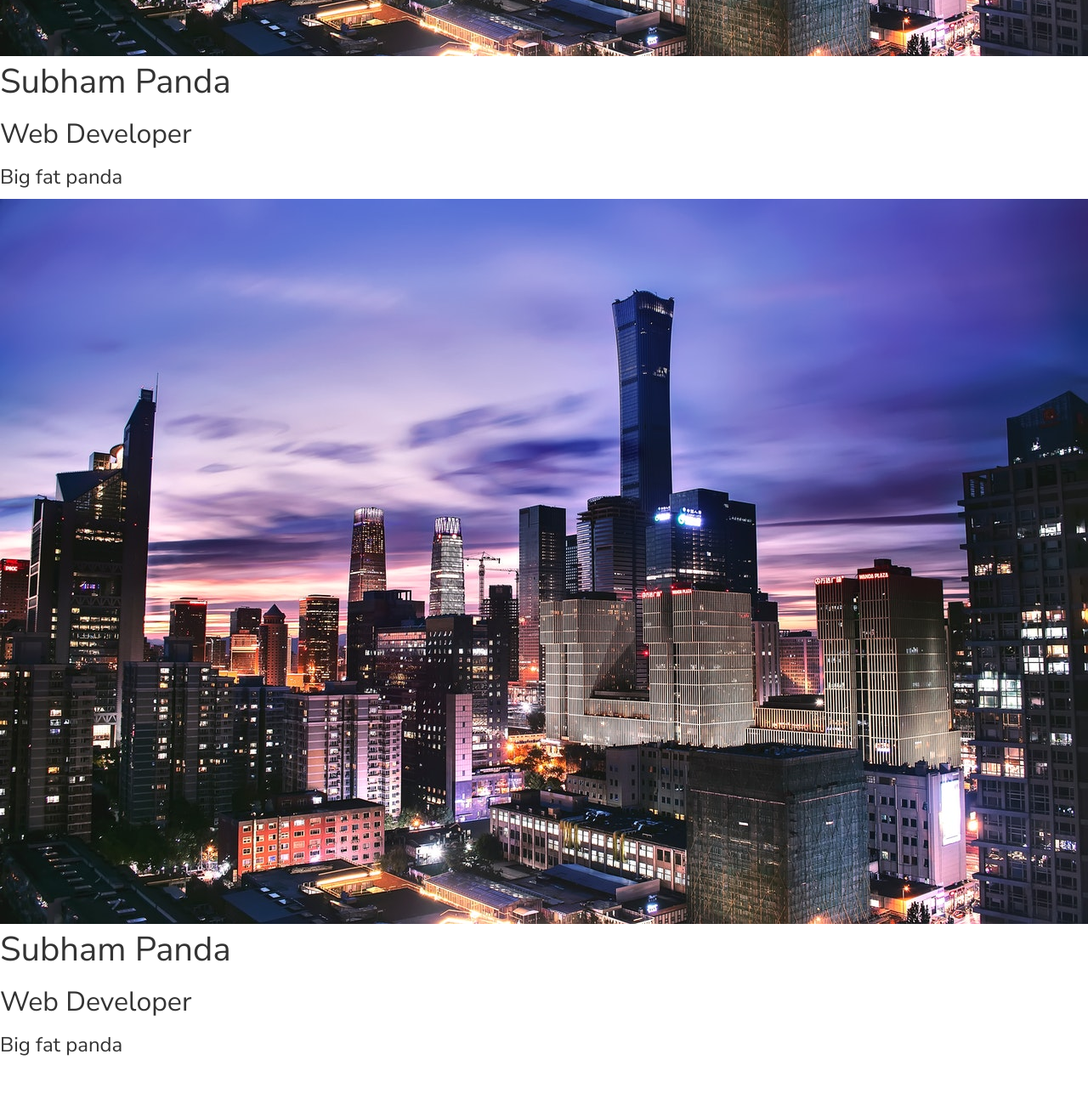
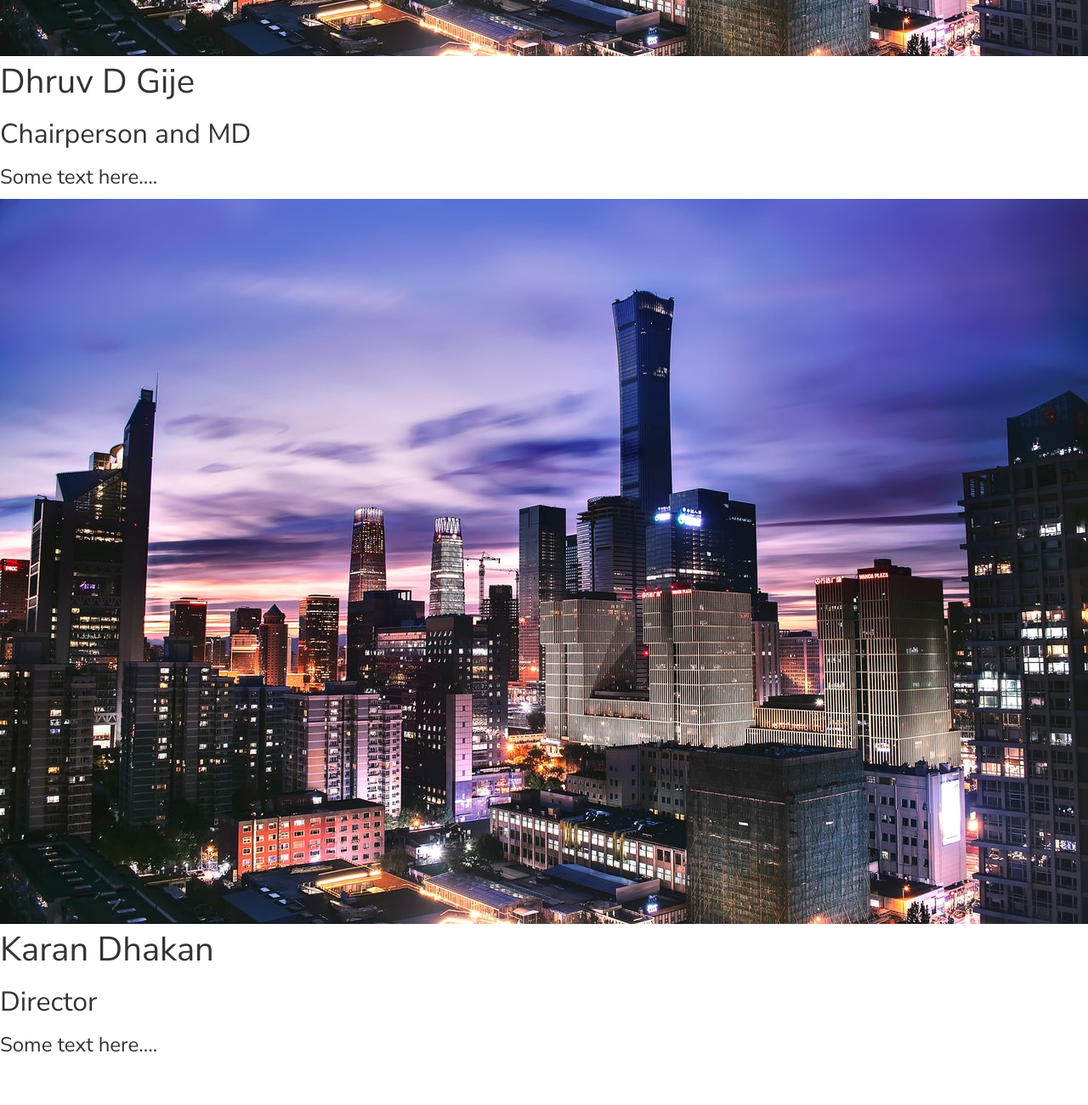
Before and after one commit to Atharva-Gundawar/Kammakshi, a plain HTML site: page index.html in a window 1280 px wide. Shown: the part 6420-7720 px from the top of the page at 85% size. Drawn offline with nearby package versions, Linux system fonts and the light colour scheme; some packages are replaced by stand-ins of ours; files that its build step writes are made by us from their sources; no server answers.

Commit message:
Update index.html

```diff
--- a/index.html
+++ b/index.html
@@ -453,9 +453,9 @@
 							<img src="images/bg_1.jpg" alt="">
 						</div>
 						<div class="l-card-info">
-							<h1 class="dname">Subham Panda</h1>
-							<h2 class="ddesig">Web Developer</h2>
-							<h4 class="ddesc">Big fat panda</h4>
+							<h1 class="dname">Dhruv D Gije</h1>
+							<h2 class="ddesig">Chairperson and MD</h2>
+							<h4 class="ddesc">Some text here....</h4>
 						</div>
 					</div>
 					<div class="l-card">
@@ -463,9 +463,9 @@
 							<img src="images/bg_1.jpg" alt="">
 						</div>
 						<div class="l-card-info">
-							<h1 class="dname">Subham Panda</h1>
-							<h2 class="ddesig">Web Developer</h2>
-							<h4 class="ddesc">Big fat panda</h4>
+							<h1 class="dname">Karan Dhakan</h1>
+							<h2 class="ddesig">Director</h2>
+							<h4 class="ddesc">Some text here....</h4>
 						</div>
 					</div>
 				</div>
```
